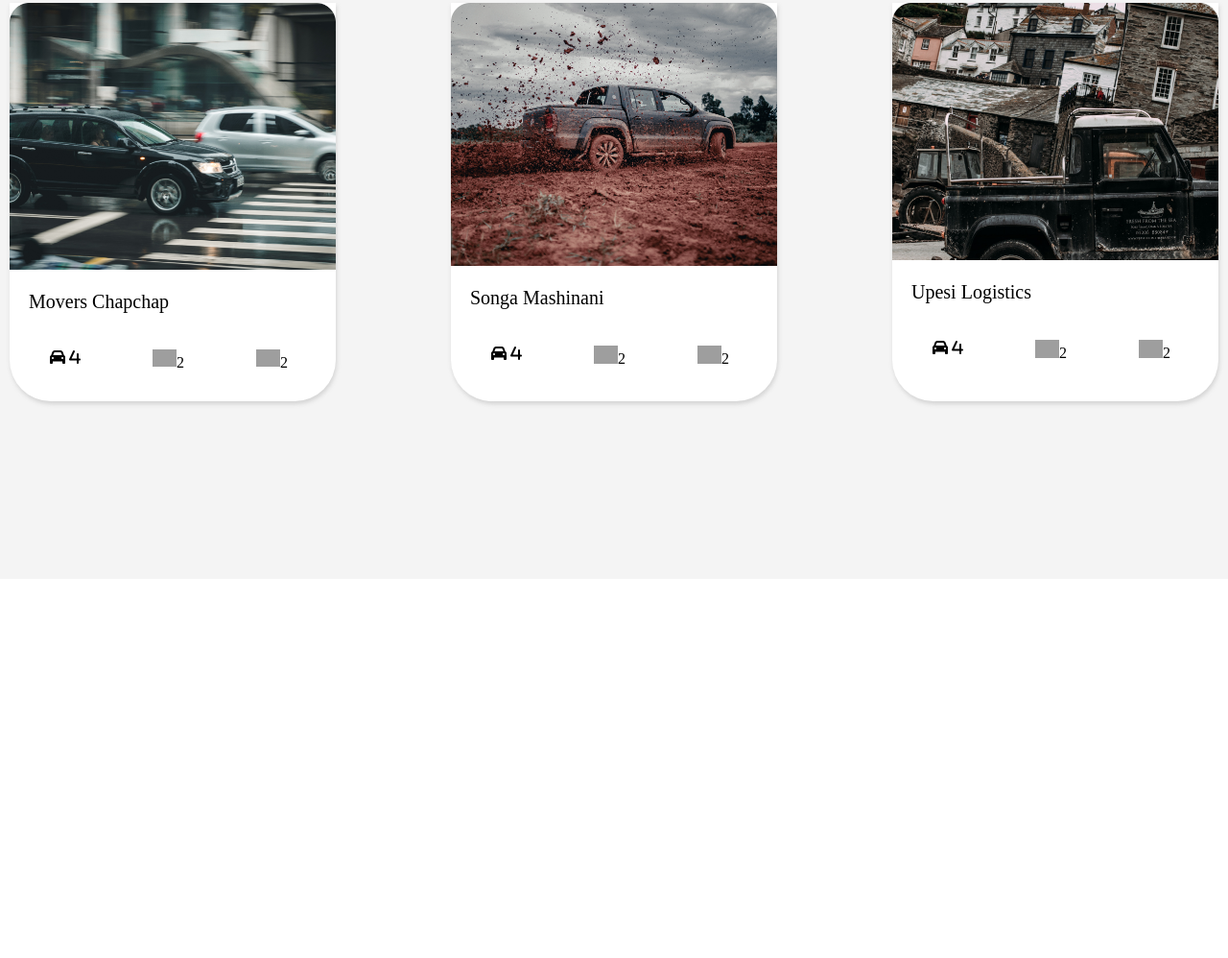
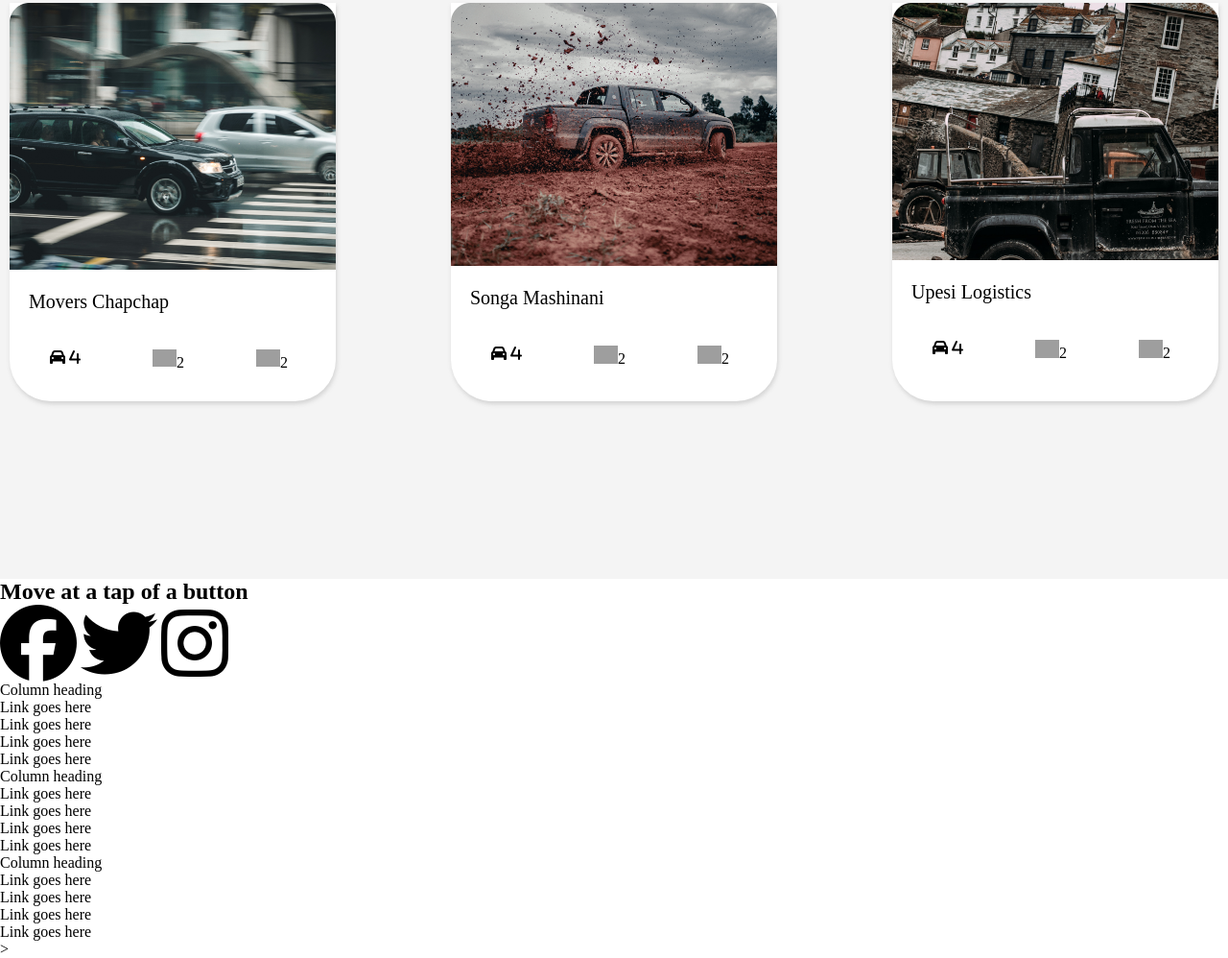
Before and after one commit to Yhworld/movingcompany, a plain HTML site: page index.html in a window 1280 px wide. Shown: the part 2536-3534 px from the top of the page at 96% size. Before the commit the page ends 3139 px from the top, so only its background shows below. Drawn offline with Linux system fonts and the light colour scheme; grey boxes are pictures that could not be loaded; a web font is replaced by a local one.

Commit message:
Add the structure and layout of the footer section which includes icons, headings, links

```diff
--- a/index.html
+++ b/index.html
@@ -265,6 +265,56 @@ Songa Mashinani
 </section>
 
 
+<section class="footer">
+    <h2>
+        Move at a tap of <span>a button</span>
+    </h2>
+</section>
+
+
+<section class="footerlinks">
+    <div class="socialmedia">
+        <i class="fa-brands fa-facebook fa-5x"></i>
+        <i class="fa-brands fa-twitter fa-5x"></i>
+        <i class="fa-brands fa-instagram fa-5x"></i>
+    </div>
+
+    <div class="links">
+        <div>
+            <p>Column heading</p>
+            <p>Link goes here</p>
+            <p>Link goes here</p>
+            <p>Link goes here</p>
+            <p>Link goes here</p>
+        </div>
+
+        <div>
+            <p>Column heading</p>
+            <p>Link goes here</p>
+            <p>Link goes here</p>
+            <p>Link goes here</p>
+            <p>Link goes here</p>
+        </div>
+
+        <div>
+            <p>Column heading</p>
+            <p>Link goes here</p>
+            <p>Link goes here</p>
+            <p>Link goes here</p>
+            <p>Link goes here</p>
+        </div>>
+
+
+
+
+
+    </div>
+
+
+
+</section>
+
+
 
 
 
```
